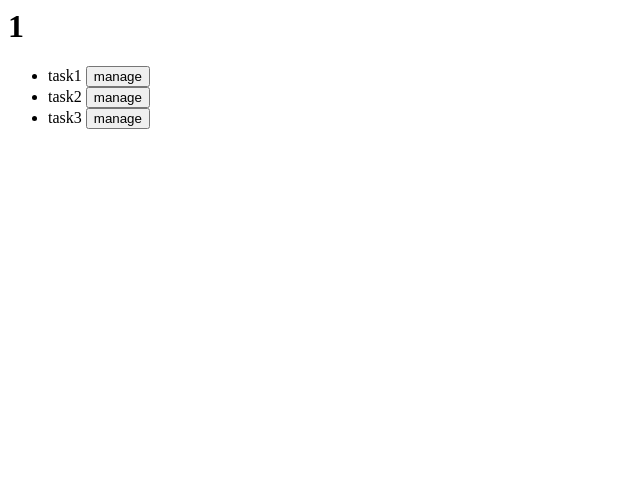
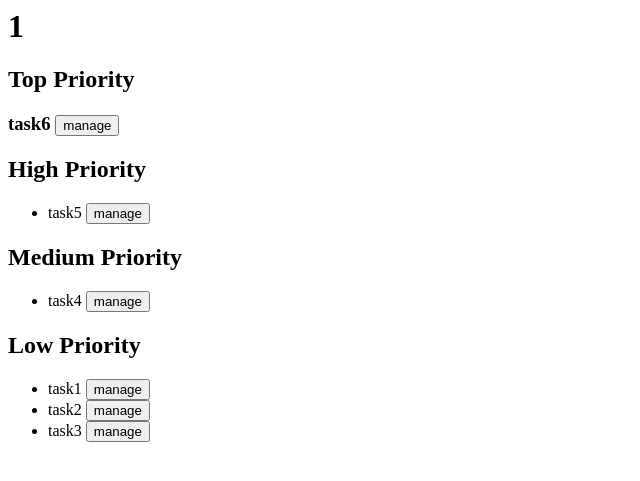
Before and after one commit to tsj845/APP-task-manager, a Flask app: page /projects/1 in a window 1280 px wide. Shown: the top 481 px of the page, without its empty margins (0-640 px from the left). Run offline with Flask 2, Linux system fonts and the light colour scheme.

Commit message:
updated priority stuff

```diff
--- a/server.py
+++ b/server.py
@@ -11,7 +11,7 @@ def projects():
 
 @server.route("/projects/<project>")
 def project(project):
-    tasks = {"low":[{"disp-value":"task1"}, {"disp-value":"task2"}, {"disp-value":"task3"}], "med":[], "high":[], "top-e":False, "top":{}}
+    tasks = {"low":[{"disp-value":"task1"}, {"disp-value":"task2"}, {"disp-value":"task3"}], "med":[{"disp-value":"task4"}], "high":[{"disp-value":"task5"}], "top-e":True, "top":{"disp-value":"task6"}}
     return render("manager-template.html", project_name=project, project=tasks)
 
 server.run(host="127.0.0.1", port="3000", debug=True)
--- a/templates/manager-template.html
+++ b/templates/manager-template.html
@@ -5,8 +5,12 @@
 			h1#proj-name {
 				/**/
 			}
+			/* priority cat styling*/
+			h2.pri-label {
+				/**/
+			}
 			/* highest priority task*/
-			h2#pri-top {
+			h3#pri-top {
 				/**/
 			}
 			/* high priority tasks */
@@ -25,19 +29,25 @@
 	</head>
 	<body>
 		<h1 id="proj-name">{{ project_name }}</h1>
+		<h2 class="pri-label">Top Priority</h2>
 		{% if project["top-e"] %}
-		<h2 id="pri-top">{{ project["top"] }}</h2>
+		<h3 id="pri-top">{{ project["top"]["disp-value"] }} <input type="button" value="manage" onclick="showmanage({{ project['top'] }})"></h3>
+		{% else %}
+		<h3 id="pri-top">no top priority</h3>
 		{% endif %}
+		<h2 class="pri-label">High Priority</h2>
 		<ul id="pri-high">
 			{% for task in project["high"] %}
 			<li>{{ task["disp-value"] }} <input type="button" value="manage" onclick="showmanage({{ task }})"></li>
 			{% endfor %}
 		</ul>
+		<h2 class="pri-label">Medium Priority</h2>
 		<ul id="pri-med">
 			{% for task in project["med"] %}
 			<li>{{ task["disp-value"] }} <input type="button" value="manage" onclick="showmanage({{ task }})"></li>
 			{% endfor %}
 		</ul>
+		<h2 class="pri-label">Low Priority</h2>
 		<ul id="pri-low">
 			{% for task in project["low"] %}
 			<li>{{ task["disp-value"] }} <input type="button" value="manage" onclick="showmanage({{ task }})"></li>
```
